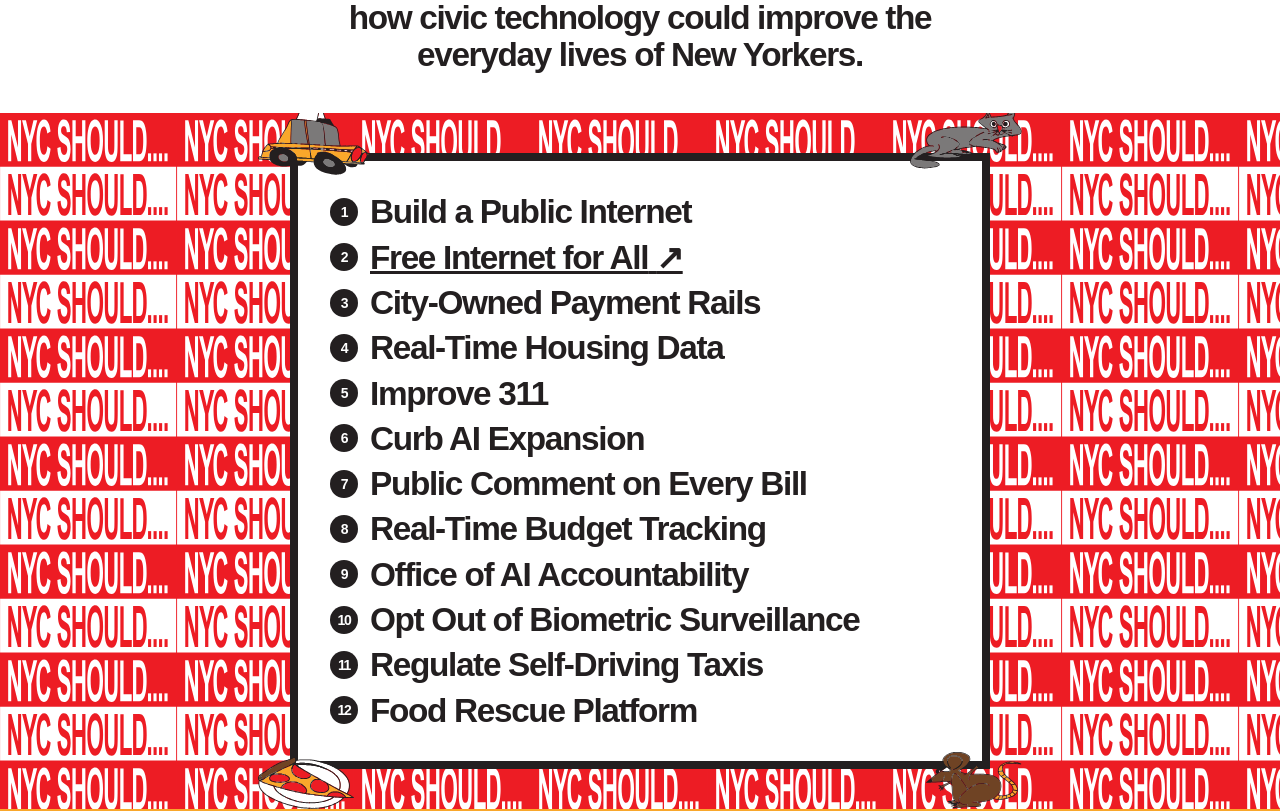
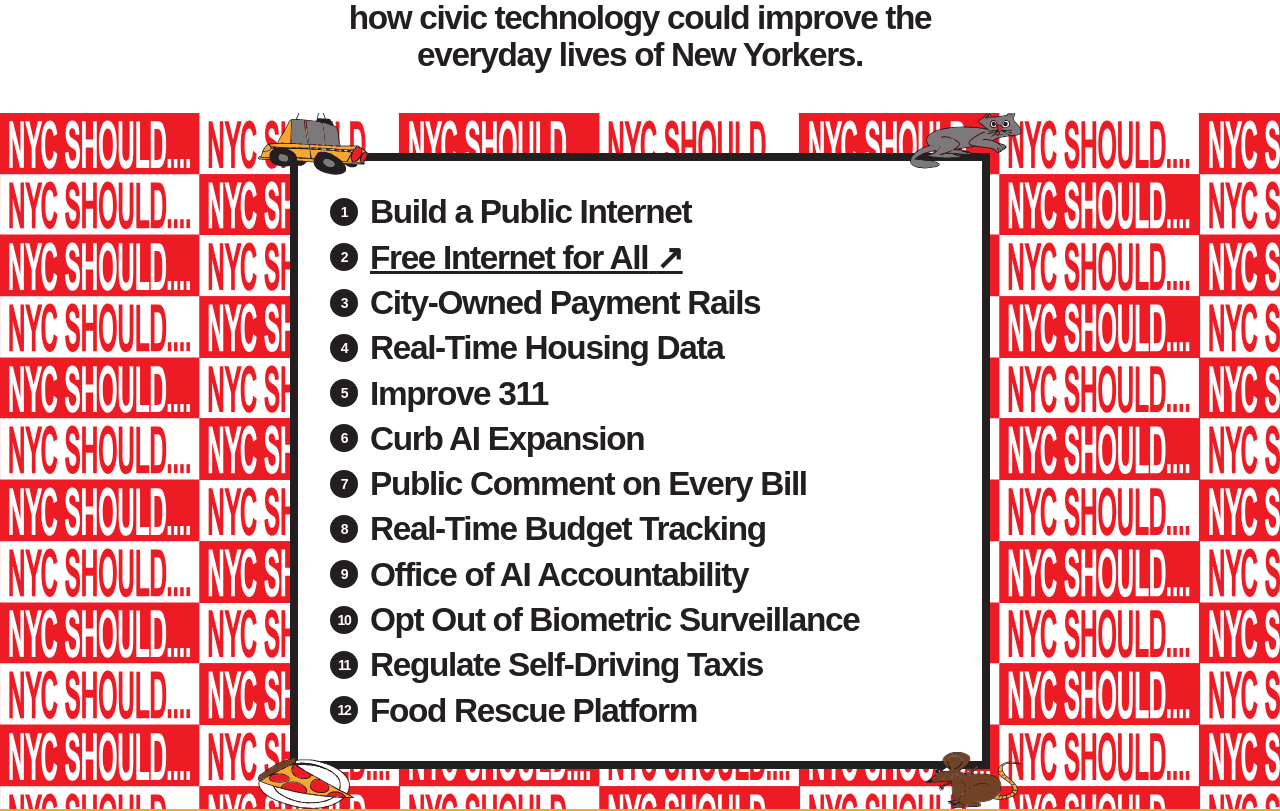
Before and after one commit to sanctuarycomputer/hey-mamdani, a Next.js app: page / in a window 1280 px wide. Shown: the part 2891-3702 px from the top of the page. Built offline with nearby package versions, Linux system fonts and the light colour scheme; no server answers.

Commit message:
Tweak background

```diff
--- a/src/app/page.tsx
+++ b/src/app/page.tsx
@@ -182,7 +182,7 @@ export default function Home() {
         </div>
       </section>
 
-      <section className="relative overflow-hidden bg-brand-red bg-[url('/assets/step-and-repeat.svg')] bg-[length:177px_auto] bg-repeat py-10">
+      <section className="relative overflow-hidden bg-brand-red bg-[url('/assets/step-and-repeat.svg')] bg-[length:400px_auto] bg-repeat py-10">
         <div className="relative mx-auto w-full max-w-[1200px] px-6">
           <div className="relative mx-auto max-w-[700px]">
             <img
```
Also changed, not shown: public/assets/step-and-repeat.svg.
